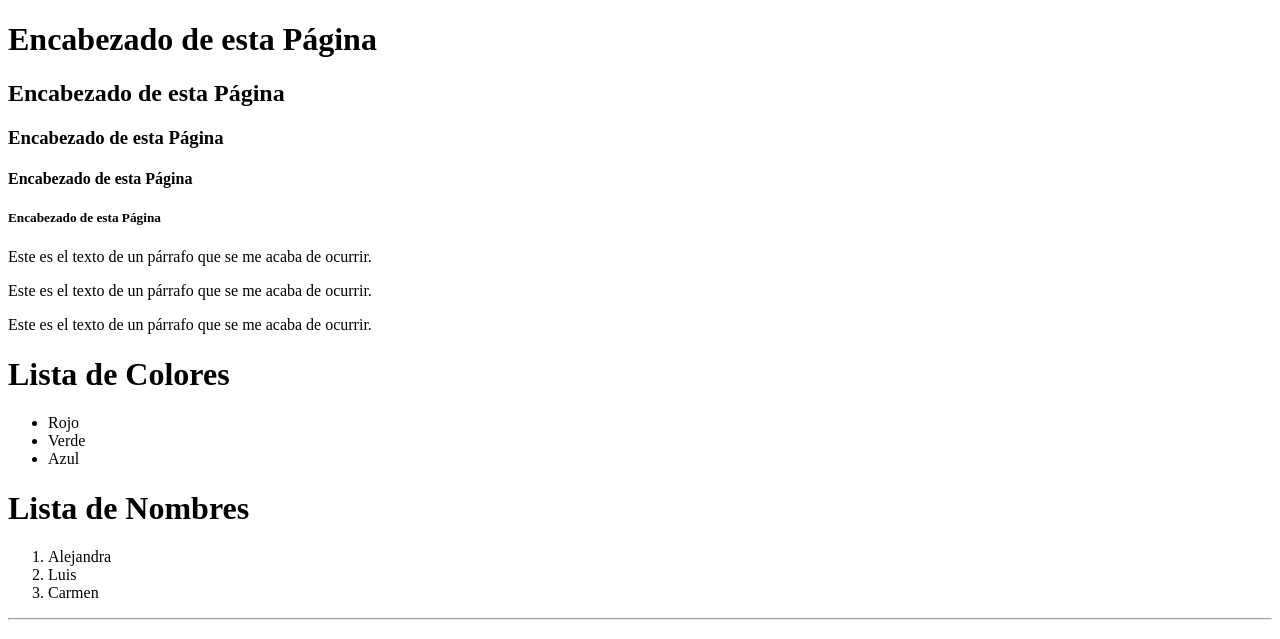
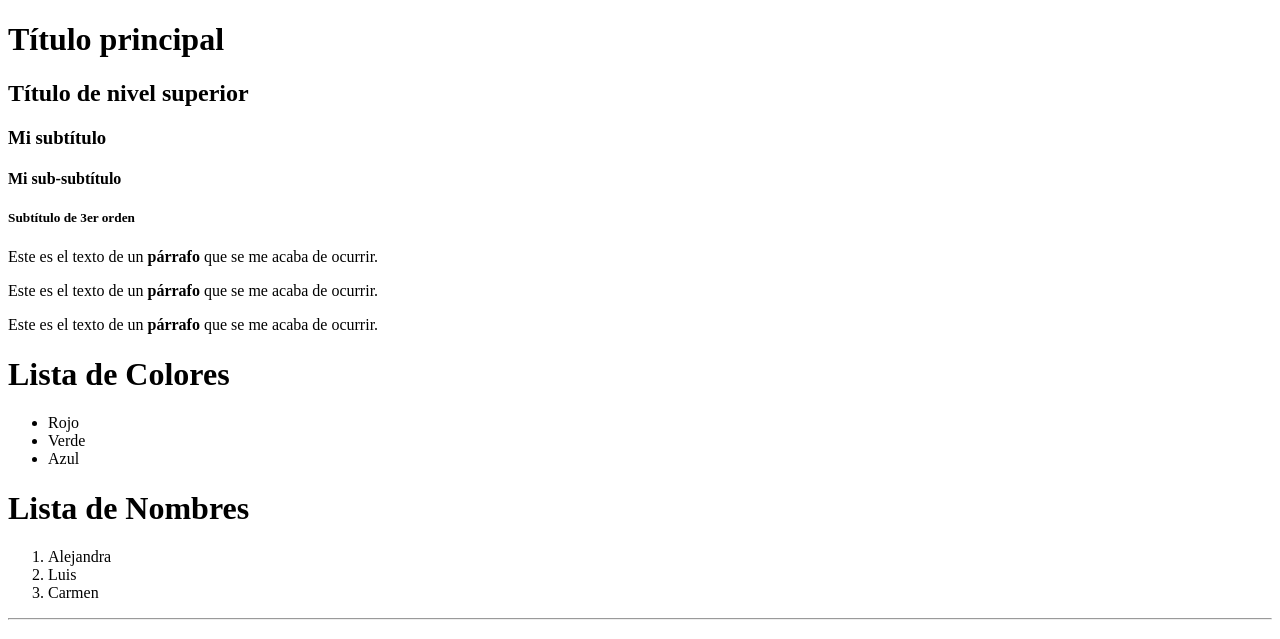
Before and after one commit to AstridIxe/p-gina-de-astrid, a plain HTML site: page index.html in a window 1280 px wide. Shown: the top 639 px of the page. Drawn offline with Linux system fonts and the light colour scheme.

Commit message:
Se resaltaron las palabras de parrafo en negritas y se cambiaron los titulos por subtitulos con diferentes nombres

```diff
--- a/index.html
+++ b/index.html
@@ -5,27 +5,29 @@
         <title>Página de Astrid</title>
     </head>
     <body>
-       <h1>Encabezado de esta Página</h1>
-       <h2>Encabezado de esta Página</h2>
-       <h3>Encabezado de esta Página</h3>
-       <h4>Encabezado de esta Página</h4>
-       <h5>Encabezado de esta Página</h5>
+       <h1>Título principal</h1>
+       <h2>Título de nivel superior</h2>
+       <h3>Mi subtítulo</h3>
+       <h4>Mi sub-subtítulo</h4>
+       <h5>Subtítulo de 3er orden</h5>
 
        <p>
-           Este es el texto de un párrafo que se me acaba de ocurrir.
+           Este es el texto de un <strong>párrafo</strong> que se me acaba de ocurrir.
        </p>
        <p>
-        Este es el texto de un párrafo que se me acaba de ocurrir.
+        Este es el texto de un <strong>párrafo</strong> que se me acaba de ocurrir.
     </p>
     <p>
-        Este es el texto de un párrafo que se me acaba de ocurrir.
+        Este es el texto de un <strong>párrafo</strong> que se me acaba de ocurrir.
     </p>
+
     <h1>Lista de Colores</h1>
     <ul>
         <li>Rojo</li>
         <li>Verde</li>
         <li>Azul</li>
     </ul>
+
     <h1>Lista de Nombres</h1>
     <ol>
         <li>Alejandra</li>
```
